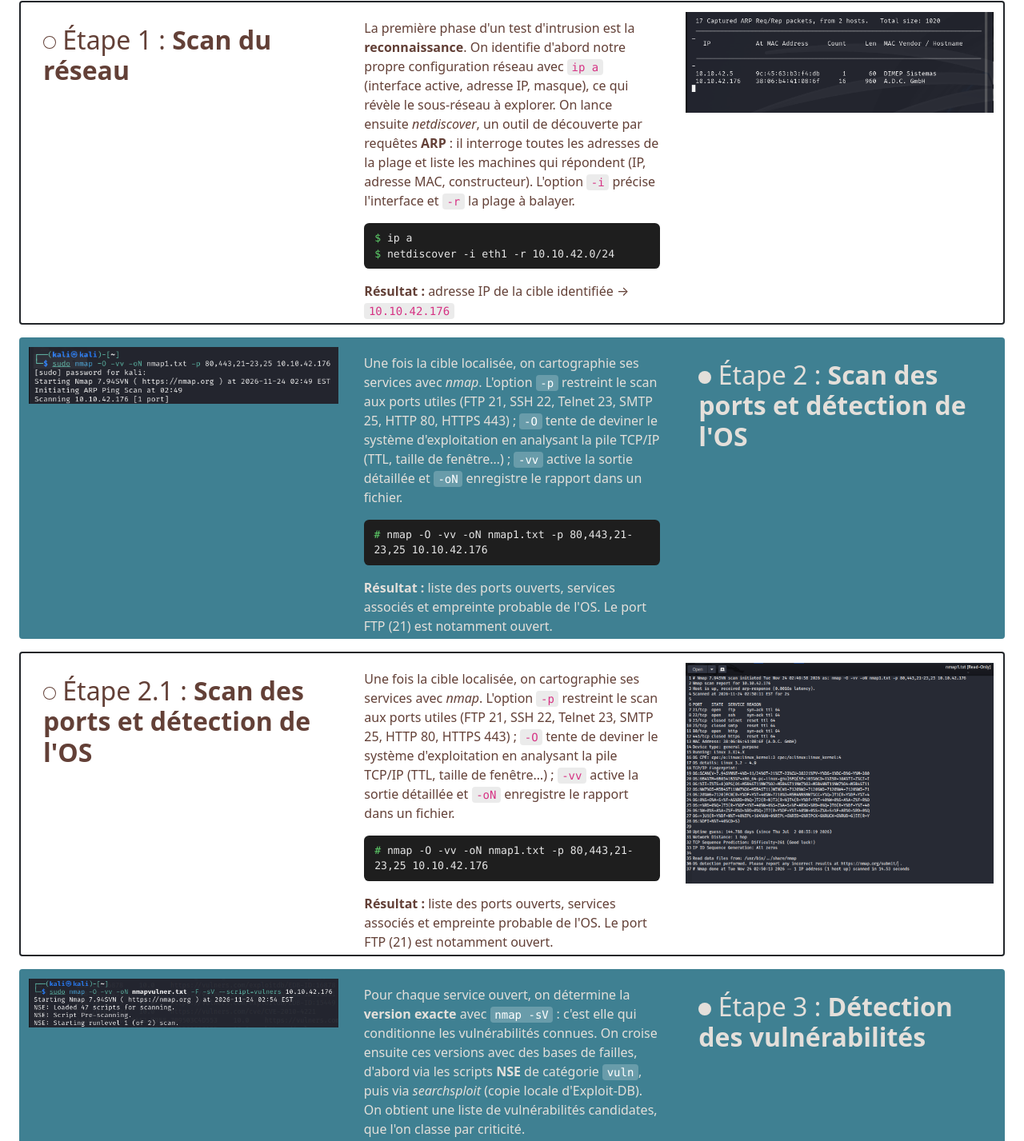
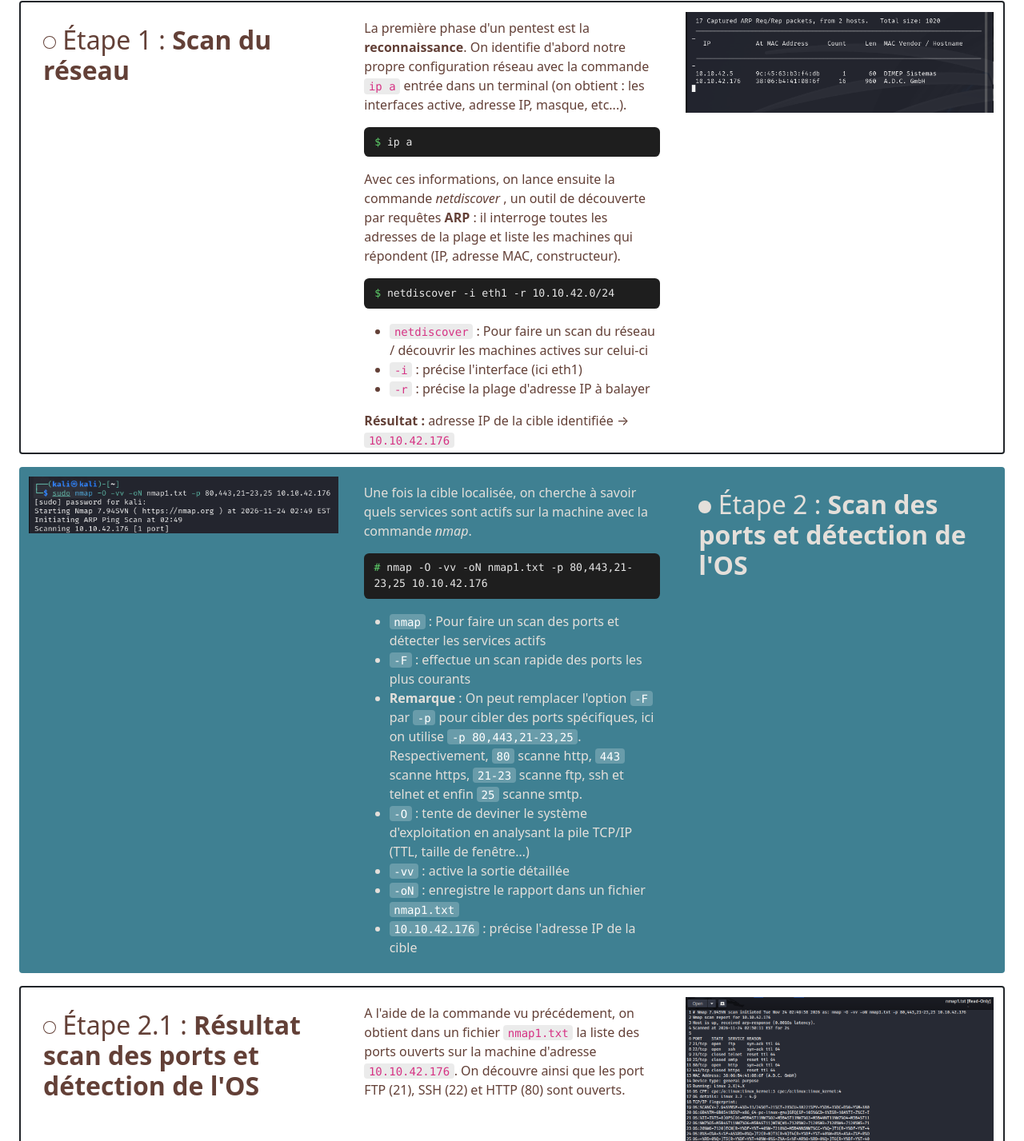
Before and after one commit to Jec-13/portfolio-lucien-gaborel.byh.fr, a plain HTML site: page Projet_PentestV1_5.html in a window 1280 px wide. Shown: the part 1166-2593 px from the top of the page at 80% size. Drawn offline with nearby package versions, Linux system fonts and the light colour scheme.

Commit message:
jusqu'à étape 2.1
Updated the text for clarity and added details about commands used in the reconnaissance phase of penetration testing.

```diff
--- a/Projet_PentestV1_5.html
+++ b/Projet_PentestV1_5.html
@@ -159,14 +159,20 @@
     </section>
     <section class="col p-1">
       <p class="dark-txt m-3">
-        La première phase d'un test d'intrusion est la <b>reconnaissance</b>. On identifie d'abord notre propre
-        configuration réseau avec <code>ip a</code> (interface active, adresse IP, masque), ce qui révèle le sous-réseau
-        à explorer. On lance ensuite <i>netdiscover</i>, un outil de découverte par requêtes <b>ARP</b> : il interroge
-        toutes les adresses de la plage et liste les machines qui répondent (IP, adresse MAC, constructeur). L'option
-        <code>-i</code> précise l'interface et <code>-r</code> la plage à balayer.
+        La première phase d'un pentest est la <b>reconnaissance</b>. On identifie d'abord notre propre
+        configuration réseau avec la commande <code>ip a</code> entrée dans un terminal (on obtient : les interfaces active, adresse IP, masque, etc...).
+        </p><code class="pentest-cmd m-3"><span class="prompt">$ </span>ip a</code>
+      <p class="dark-txt m-3">
+        Avec ces informations, on lance ensuite la commande <i>netdiscover </i>, un outil de découverte par requêtes <b>ARP</b> : il interroge
+        toutes les adresses de la plage et liste les machines qui répondent (IP, adresse MAC, constructeur).
       </p>
-      <code class="pentest-cmd m-3"><span class="prompt">$ </span>ip a
-<span class="prompt">$ </span>netdiscover -i eth1 -r 10.10.42.0/24</code>
+
+      <code class="pentest-cmd m-3"><span class="prompt">$ </span>netdiscover -i eth1 -r 10.10.42.0/24</code>
+      <ul class="dark-txt m-3">
+        <li><code>netdiscover</code> : Pour faire un scan du réseau / découvrir les machines actives sur celui-ci</li>
+        <li><code>-i</code> : précise l'interface (ici eth1)</li>
+        <li><code>-r</code> : précise la plage d'adresse IP à balayer</li>
+      </ul>
       <p class="dark-txt m-3 mb-0"><b>Résultat :</b> adresse IP de la cible identifiée → <code>10.10.42.176</code></p>
     </section>
     <section class="col p-1">
@@ -181,15 +187,20 @@
     </section>
     <section class="col p-1">
       <p class="white-txt m-3">
-        Une fois la cible localisée, on cartographie ses services avec <i>nmap</i>. L'option <code>-p</code> restreint
-        le scan aux ports utiles (FTP 21, SSH 22, Telnet 23, SMTP 25, HTTP 80, HTTPS 443) ; <code>-O</code> tente de
-        deviner le système d'exploitation en analysant la pile TCP/IP (TTL, taille de fenêtre…) ; <code>-vv</code> active
-        la sortie détaillée et <code>-oN</code> enregistre le rapport dans un fichier.
+        Une fois la cible localisée, on cherche à savoir quels services sont actifs sur la machine avec la commande <i>nmap</i>.
       </p>
-      <code class="pentest-cmd m-3"><span class="prompt"># </span>nmap -O -vv -oN nmap1.txt -p 80,443,21-23,25 10.10.42.176</code>
-      <p class="white-txt m-3 mb-0">
-        <b>Résultat :</b> liste des ports ouverts, services associés et empreinte probable de l'OS. Le port FTP (21)
-        est notamment ouvert.
+        <code class="pentest-cmd m-3"><span class="prompt"># </span>nmap -O -vv -oN nmap1.txt -p 80,443,21-23,25 10.10.42.176</code>
+      <p class="white-txt m-3">
+        <ul class="white-txt m-3">
+          <li><code>nmap</code> : Pour faire un scan des ports et détecter les services actifs</li>
+          <li><code>-F</code> : effectue un scan rapide des ports les plus courants</li>
+          <li><b>Remarque</b> : On peut remplacer l'option <code>-F</code> par <code>-p</code> pour cibler des ports spécifiques, ici on utilise <code>-p 80,443,21-23,25</code>.
+            Respectivement, <code>80</code> scanne http, <code>443</code> scanne https, <code>21-23</code> scanne ftp, ssh et telnet et enfin <code>25</code> scanne smtp.</li>
+          <li><code>-O</code> : tente de deviner le système d'exploitation en analysant la pile TCP/IP (TTL, taille de fenêtre…)</li>
+          <li><code>-vv</code> : active la sortie détaillée</li>
+          <li><code>-oN</code> : enregistre le rapport dans un fichier <code>nmap1.txt</code></li>
+          <li><code>10.10.42.176</code> : précise l'adresse IP de la cible</li>
+        </ul>
       </p>
     </section>
     <section class="col p-1">
@@ -209,20 +220,13 @@
         <svg xmlns="http://www.w3.org/2000/svg" width="16" height="16" fill="currentColor" class="bi bi-circle" viewBox="0 0 16 16">
           <path d="M8 15A7 7 0 1 1 8 1a7 7 0 0 1 0 14m0 1A8 8 0 1 0 8 0a8 8 0 0 0 0 16"/>
         </svg>
-        Étape 2.1 : <b>Scan des ports et détection de l'OS</b>
+        Étape 2.1 : <b>Résultat scan des ports et détection de l'OS</b>
       </h2>
     </section>
     <section class="col p-1">
       <p class="dark-txt m-3">
-        Une fois la cible localisée, on cartographie ses services avec <i>nmap</i>. L'option <code>-p</code> restreint
-        le scan aux ports utiles (FTP 21, SSH 22, Telnet 23, SMTP 25, HTTP 80, HTTPS 443) ; <code>-O</code> tente de
-        deviner le système d'exploitation en analysant la pile TCP/IP (TTL, taille de fenêtre…) ; <code>-vv</code> active
-        la sortie détaillée et <code>-oN</code> enregistre le rapport dans un fichier.
-      </p>
-      <code class="pentest-cmd m-3"><span class="prompt"># </span>nmap -O -vv -oN nmap1.txt -p 80,443,21-23,25 10.10.42.176</code>
-      <p class="dark-txt m-3 mb-0">
-        <b>Résultat :</b> liste des ports ouverts, services associés et empreinte probable de l'OS. Le port FTP (21)
-        est notamment ouvert.
+        A l'aide de la commande vu précédement, on obtient dans un fichier <code>nmap1.txt</code> la liste des ports ouverts sur la machine d'adresse <code>10.10.42.176</code>.
+        On découvre ainsi que les port FTP (21), SSH (22) et HTTP (80) sont ouverts.
       </p>
     </section>
     <section class="col p-1">
```
